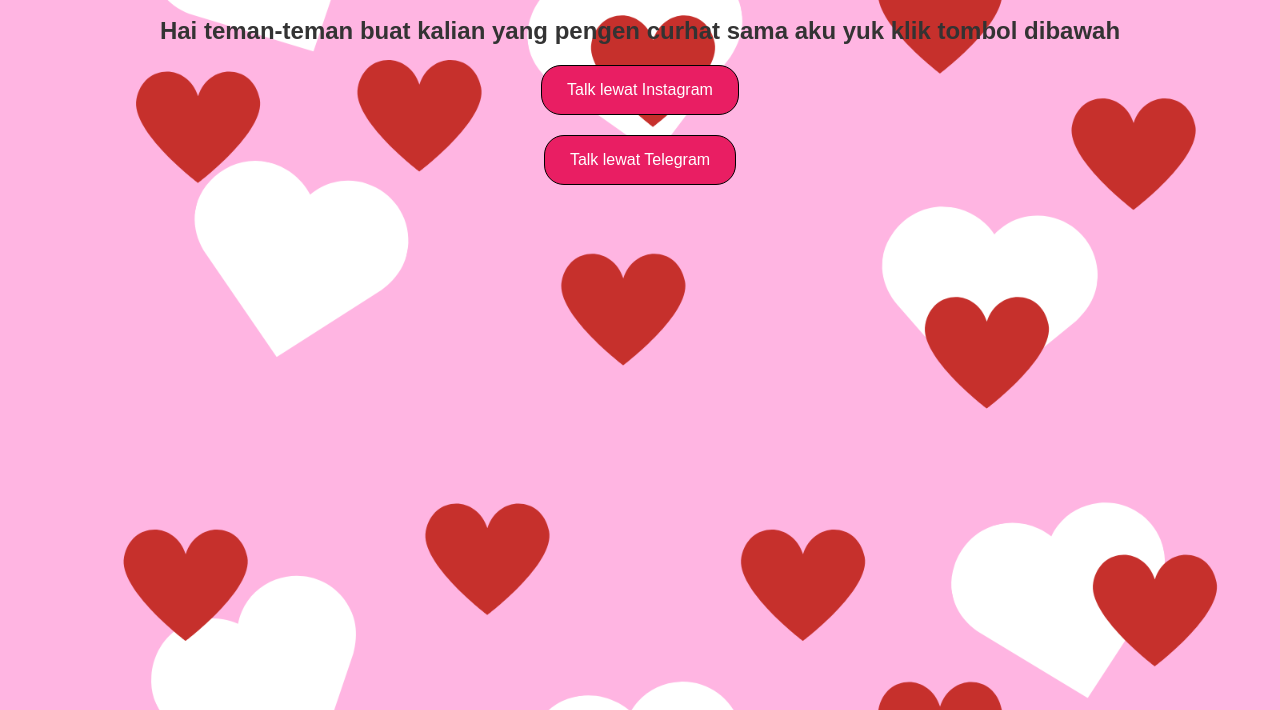
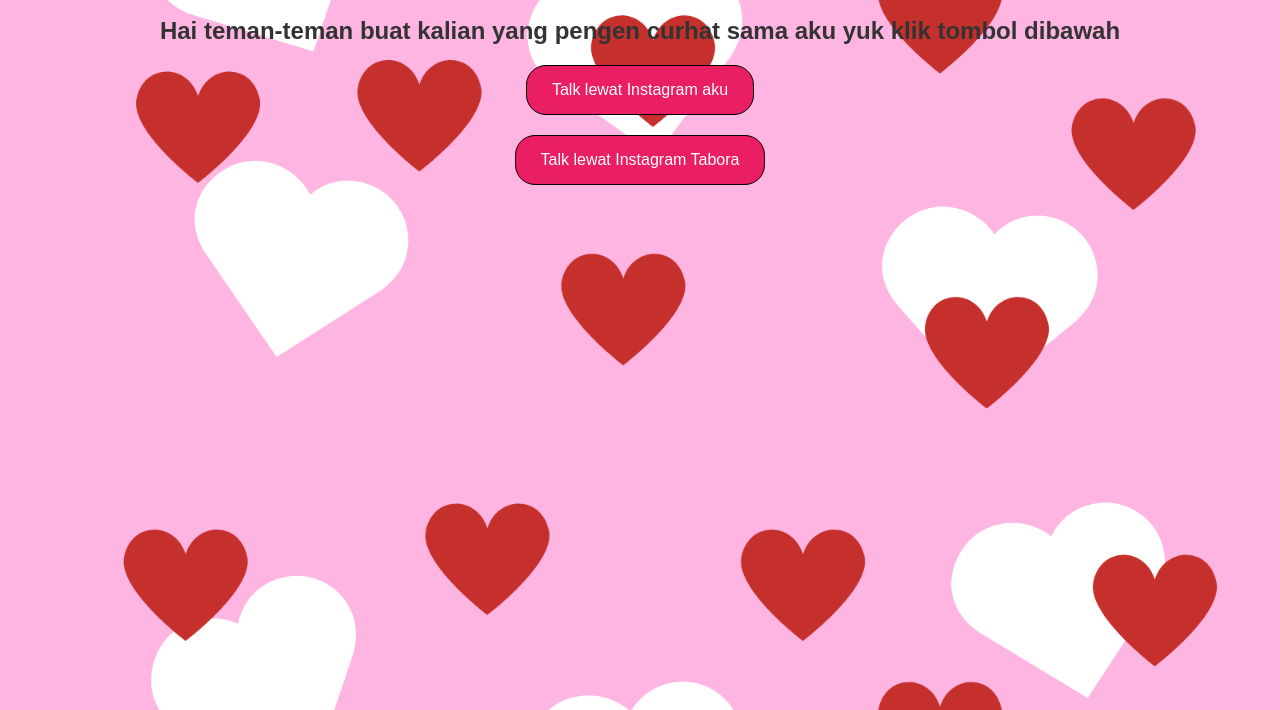
Before and after one commit to DanthaArian/JaraImoet, a plain HTML site: page talk.html in a window 1280 px wide. Shown: the part 90-800 px from the top of the page. Drawn offline with Linux system fonts and the light colour scheme.

Commit message:
talk.html

```diff
--- a/talk.html
+++ b/talk.html
@@ -8,15 +8,20 @@
 
 </head>
 <body>
+
     <div class="container">
         <h1>Talk with Zahra</h1>
         <h2>Hai teman-teman buat kalian yang pengen curhat sama aku yuk klik tombol dibawah</h2>
         <div class="button-container">
             <div class="button-box">
-                <button onclick="location.href='https://instagram.com/zahrazaliakinantiii/'">Talk lewat Instagram</button>
+                <a href="https://instagram.com/zahrazaliakinantiii/" target="_blank">
+                    <button>Talk lewat Instagram aku</button>
+                </a>
             </div>
-            <div class="button-box">
-                <button onclick="location.href='phase2/talk.html'">Talk lewat Telegram</button>
+            <div>
+                <a href="https://www.instagram.com/tabora24_/" target="_blank">
+                    <button>Talk lewat Instagram Tabora</button>
+                </a>
             </div>
         </div>
     </div>
```
